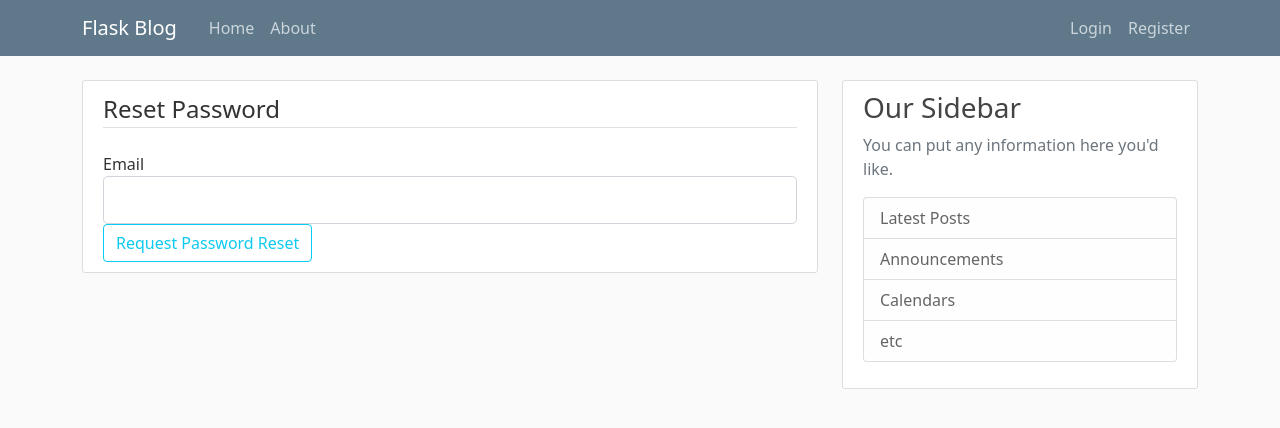
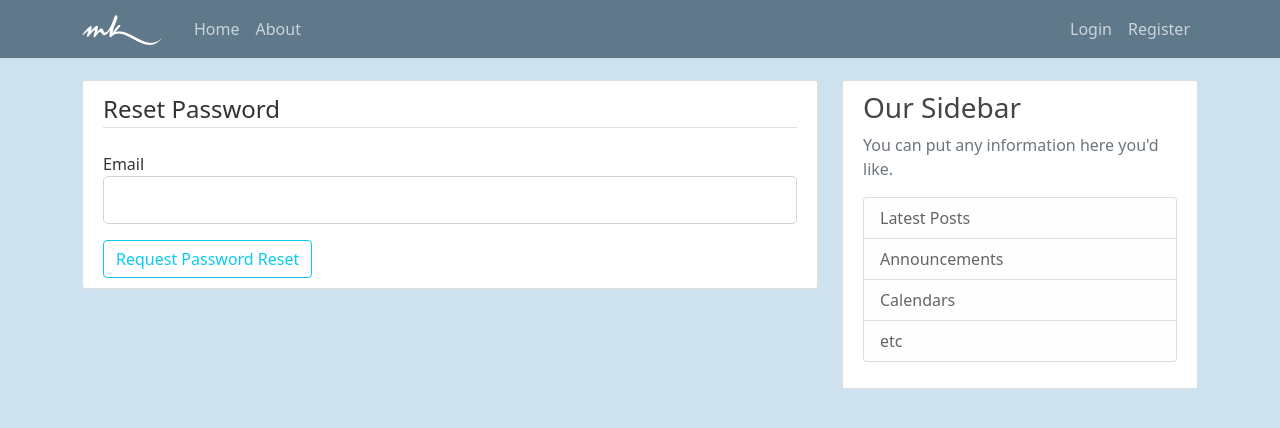
Before and after one commit to manavkhadka0/blog-learning-flask, a Flask app: page /reset_password in a window 1280 px wide. Shown: the top 428 px of the page. Run offline with Flask 2, Linux system fonts and the light colour scheme; parts of the project's set-up code (start-up, migrations or seed data) failed here and were passed over; some libraries are stand-ins or nearby versions.

Commit message:
logo added

```diff
--- a/app/static/main.css
+++ b/app/static/main.css
@@ -1,5 +1,5 @@
 body {
-  background: #fafafa;
+  background-color: #a2c9e088;
   color: #333333;
   margin-top: 5rem;
 }
@@ -15,6 +15,12 @@
 
 .bg-steel {
   background-color: #5f788a;
+}
+
+.site-header .logo {
+  height: 30px;
+  width: 80px;
+  filter: invert(100%) brightness(10);
 }
 
 .site-header .navbar-nav .nav-link {
--- a/app/templates/layout.html
+++ b/app/templates/layout.html
@@ -26,7 +26,9 @@
     <header class="site-header">
         <nav class="navbar navbar-expand-md navbar-dark bg-steel fixed-top">
             <div class="container">
-                <a class="navbar-brand me-4" href="/">Flask Blog</a>
+                <a class="navbar-brand me-4" href="/"><img class="img-fluid logo"
+                        src="{{url_for('static',filename='./web_images/logo.png')}}" />
+                </a>
                 <button class="navbar-toggler" type="button" data-toggle="collapse" data-target="#navbarToggle"
                     aria-controls="navbarToggle" aria-expanded="false" aria-label="Toggle navigation">
                     <span class="navbar-toggler-icon"></span>
--- a/app/templates/reset_request.html
+++ b/app/templates/reset_request.html
@@ -5,7 +5,7 @@
         {{ form.hidden_tag() }}
         <fieldset class="form-group">
             <legend class="border-bottom mb-4">Reset Password</legend>
-            <div class="form-group">
+            <div class="form-group mb-3">
                 {{ form.email.label(class="form-control-label") }}
                 {% if form.email.errors %}
                 {{ form.email(class="form-control form-control-lg is-invalid") }}
--- a/run.py
+++ b/run.py
@@ -4,4 +4,4 @@
 app = create_app()
 
 if __name__ == '__main__':
-    app.run(debug=True)
+    app.run()
```
Also changed, not shown: app/site.db, app/static/web_images/logo.png (added).
